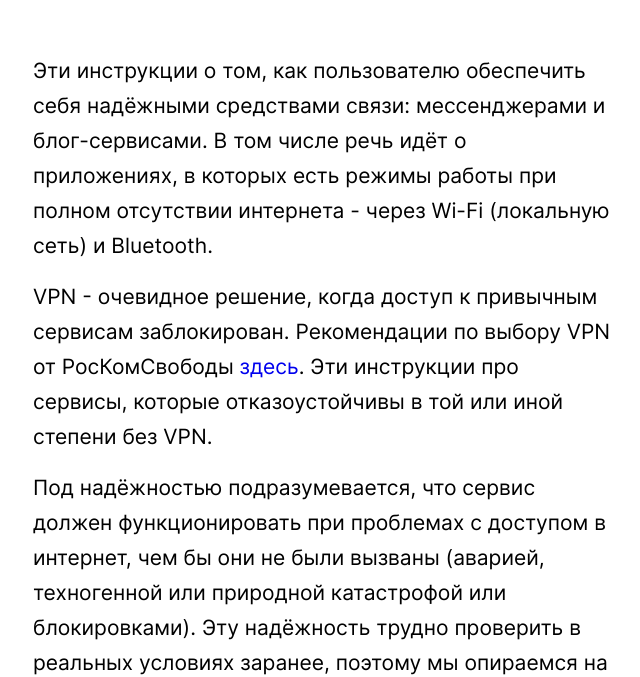
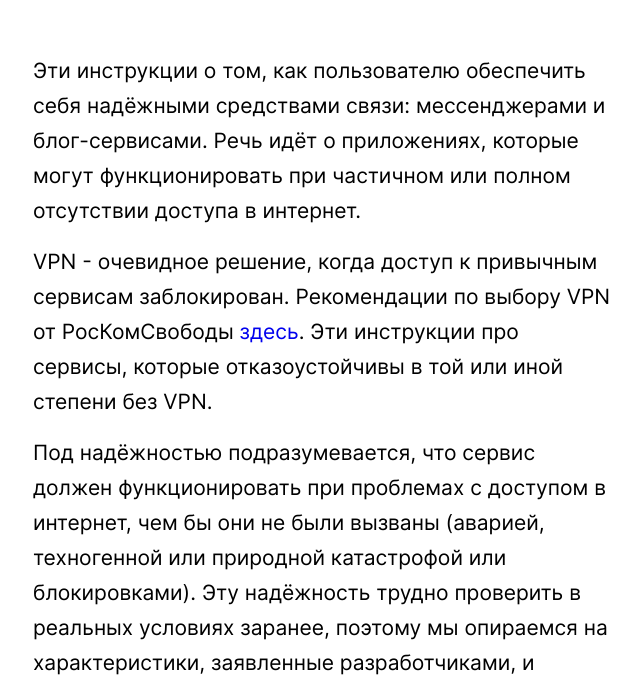
Before and after one commit to p2p-guidelines/p2p-guidelines, a plain HTML site: page index.html in a window 1280 px wide. Shown: the part 123-800 px from the top of the page, without its empty margins (95-735 px from the left). Drawn offline with Linux system fonts and the light colour scheme.

Commit message:
Update index.html

```diff
--- a/index.html
+++ b/index.html
@@ -15,9 +15,8 @@
       <div class="section">
         <div class="section__texts">
             <p class="paragraph" id="">Эти инструкции о том, как пользователю обеспечить
-              себя надёжными средствами связи: мессенджерами и блог-сервисами. В том числе речь
-              идёт о приложениях, в которых есть режимы работы при полном отсутствии интернета -
-              через Wi-Fi (локальную сеть) и Bluetooth.
+              себя надёжными средствами связи: мессенджерами и блог-сервисами. Речь
+              идёт о приложениях, которые могут функционировать при частичном или полном отсутствии доступа в интернет.
             </p>
             <p class="paragraph">
               VPN - очевидное решение, когда доступ к привычным сервисам заблокирован. Рекомендации
```
